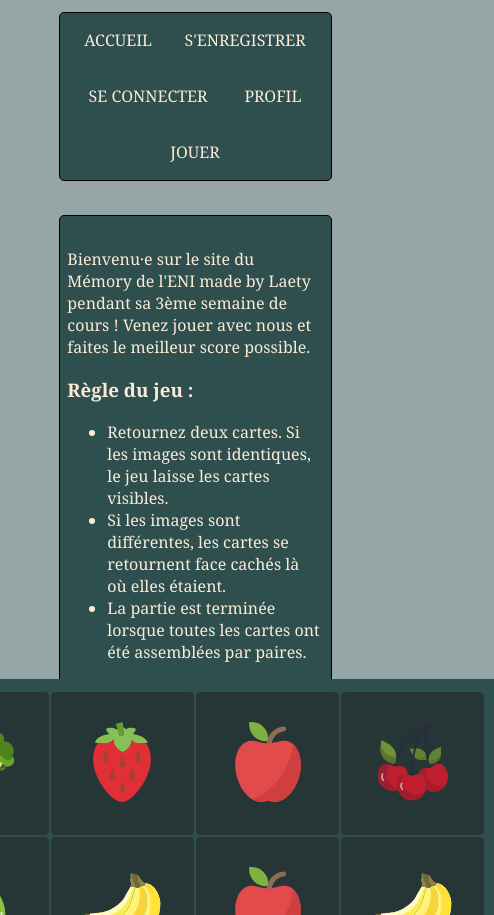
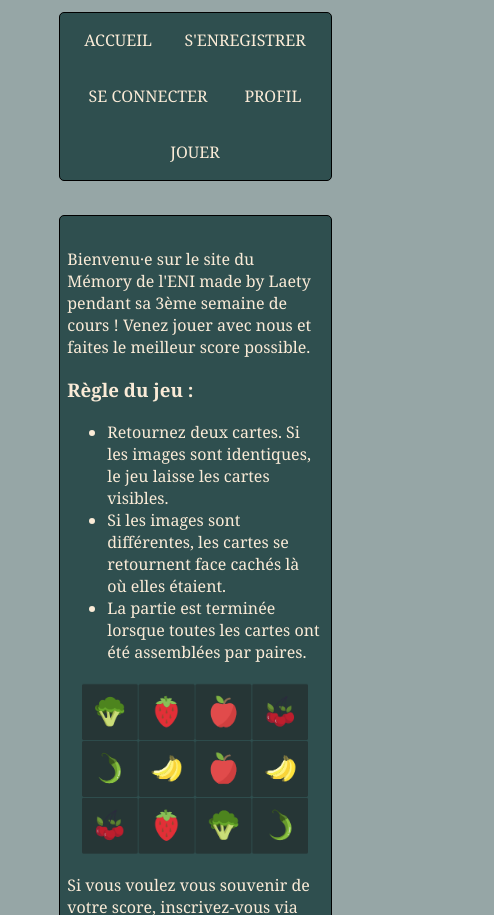
Before and after one commit to lvirard/memory, a plain HTML site: page index.html in a window 390 px wide. Shown: the part 142-1057 px from the top of the page, 494 px wide, since content can reach past the window. Drawn offline with Linux system fonts and the light colour scheme.

Commit message:
Correction responsiveness

```diff
--- a/css/style.css
+++ b/css/style.css
@@ -45,7 +45,7 @@ a {
     margin-top : 4vh;
 }
 
-/* **********************INDEX ********************* */
+/* **********************INDEX & PROFILE - IMG MANAGER ********************* */
 
 .imgWelcome {
     display: flex;
@@ -54,6 +54,19 @@ a {
     margin: auto;
 }
 
+.displayImg{
+    width: 30vw;
+}
+
+@media screen and (max-width: 700px) {
+    .displayImg{
+        width: 60vw;
+    }
+}
+
+#imagesGrid {
+    display:none;
+}
 /* **********************REGISTRATION & LOGIN ********************* */
 /* CSS for global setting of form div common with the rules div in the index*/
 
@@ -116,10 +129,7 @@ h2 {
     text-align: center;
 }
 /* **********************PROFILE************************ */
-#imagesGrid {
-    display:none;
-    width: 30vw;
-}
+
 
 /* **********************GAME********************* */
 .rules {
--- a/index.html
+++ b/index.html
@@ -41,7 +41,7 @@
             </ul>
 
             <div class="imgWelcome">
-                <img src="medias/example.PNG" alt="Exemple de memory rérussi." >
+                <img class="displayImg" src="medias/example.PNG" alt="Exemple de memory rérussi." >
             </div>
 
 
```
Also changed, not shown: pages/profile.html (+1 -1 lines), 1 other file.
